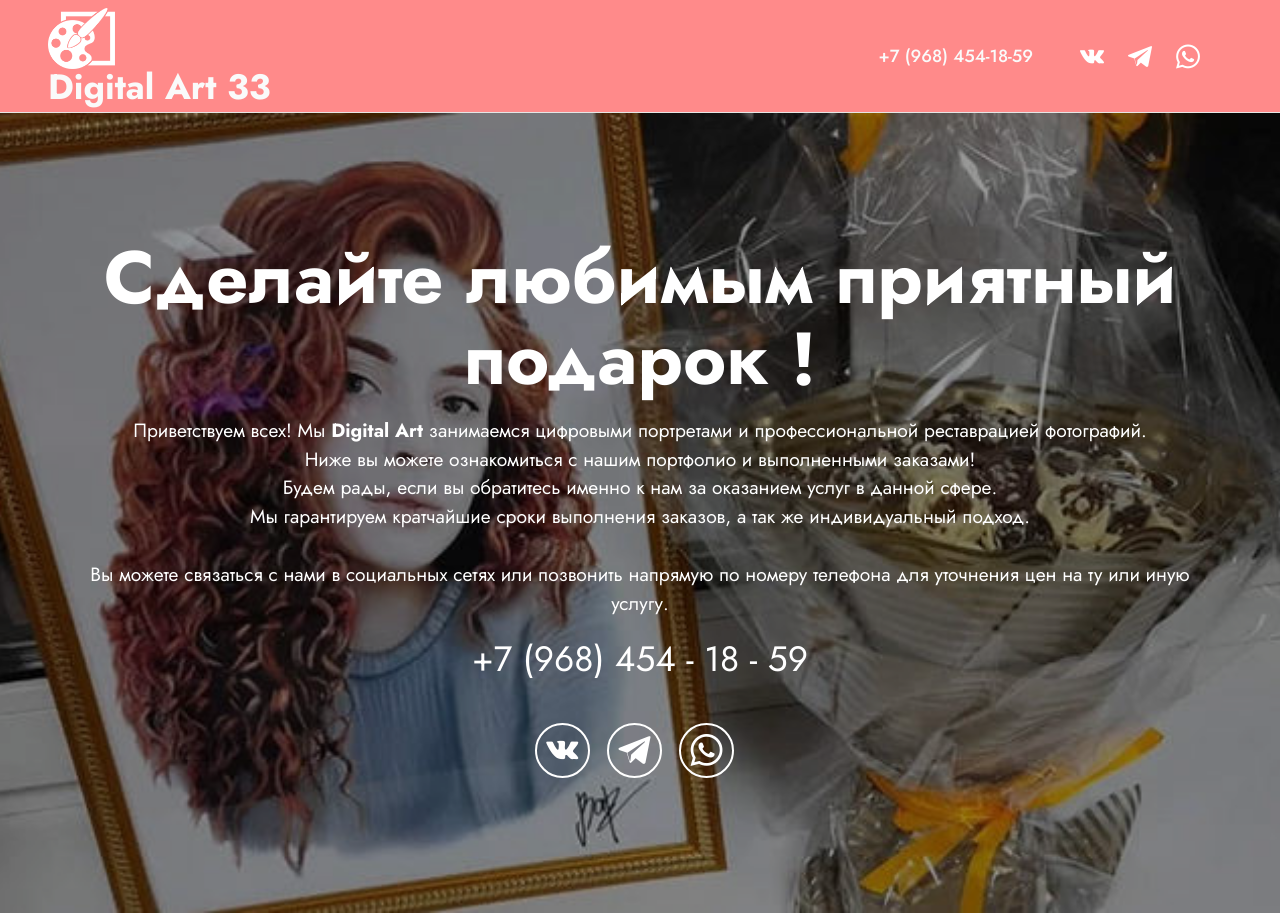
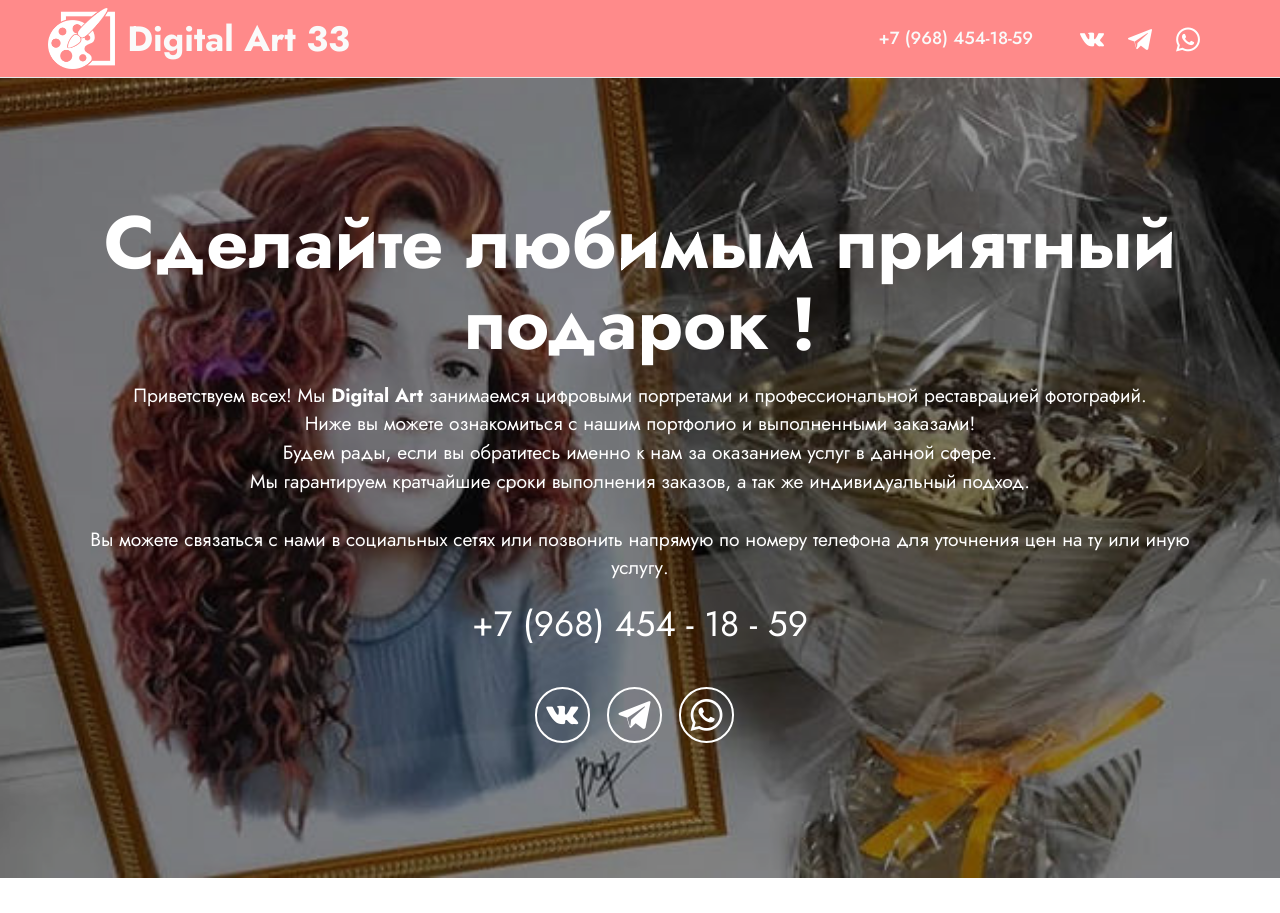
Before and after one commit to YAGAMI55/DigitalArt33, a plain HTML site: page index.html in a window 1280 px wide. Shown: the top 913 px of the page. Drawn offline with Linux system fonts and the light colour scheme; files whose address does not match are found by name.

Commit message:
Update style.css

```diff
--- a/assets/theme/css/style.css
+++ b/assets/theme/css/style.css
@@ -520,7 +520,7 @@ nav .mbr-section-btn {
 }
 
 .menu .navbar-brand {
-  display: auto;
+  display: -webkit-flex;
 }
 .menu .navbar-brand span {
   display: flex;
```
